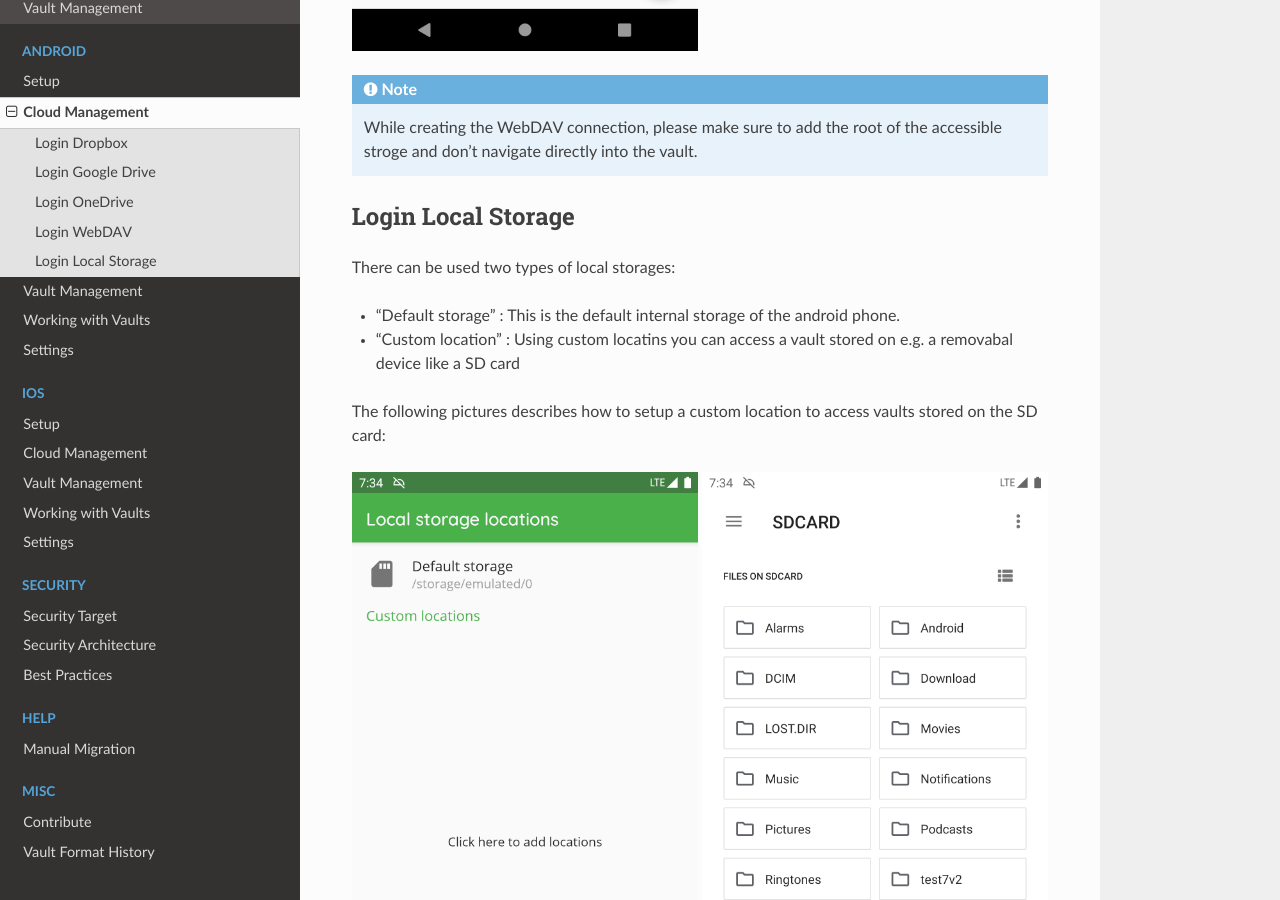
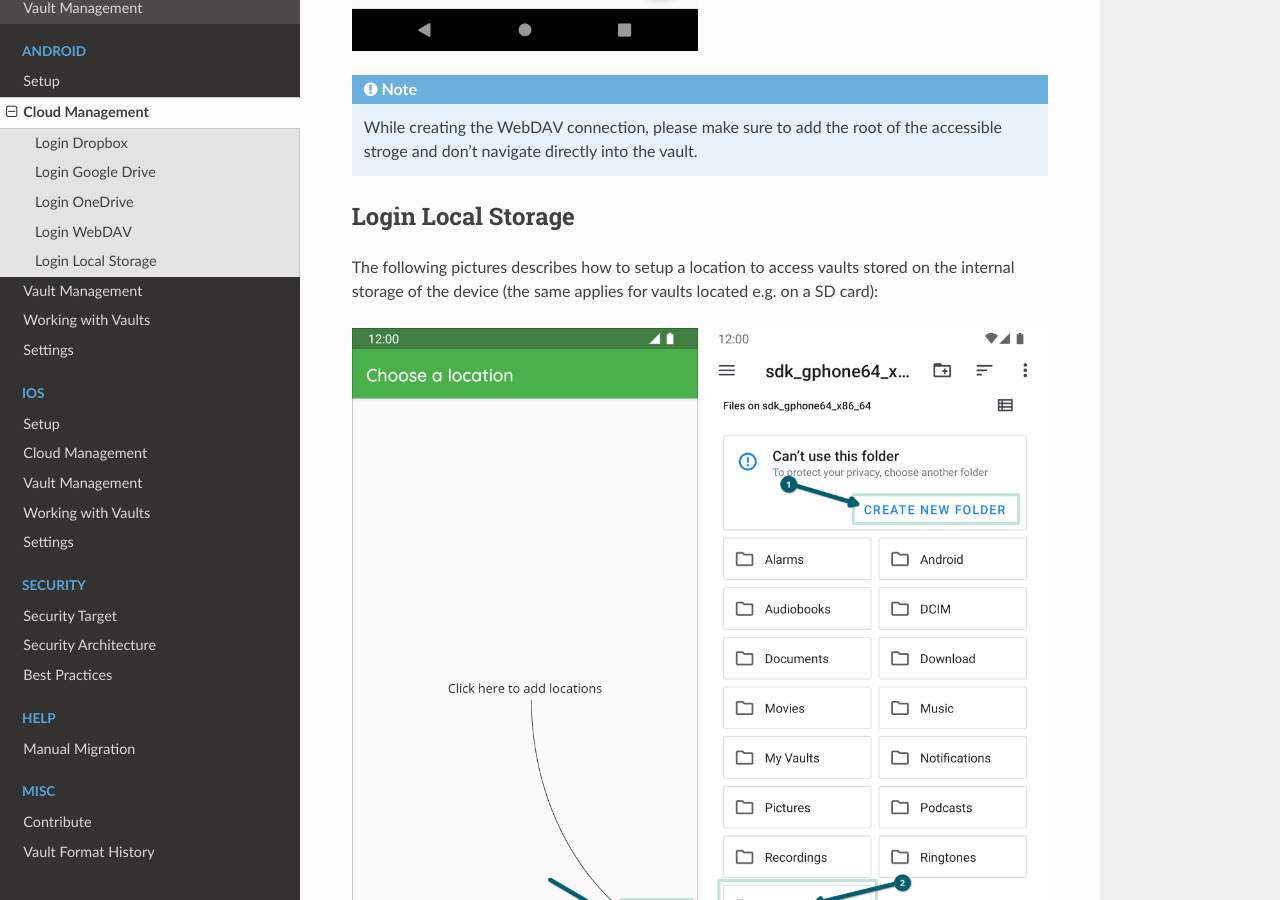
Before and after one commit to cryptomator/docs, a Sphinx documentation site: the page built from source/android/cloud-management.rst, in a window 1280 px wide and 900 px high, scrolled down 5032 px. Built offline with Sphinx 7.4.7 and the Read the Docs theme 2.0.0, drawn with Linux system fonts in a browser that asks for light colours; some of the changed text lies outside the part shown.

Commit message:
Update local storage cloud to latest implementation

```diff
--- a/source/android/cloud-management.rst
+++ b/source/android/cloud-management.rst
@@ -83,12 +83,7 @@ You can find `here <https://community.cryptomator.org/t/webdav-urls-of-common-cl
 Login Local Storage
 -----------------------
 
-There can be used two types of local storages:
-
-* "Default storage" : This is the default internal storage of the android phone.
-* "Custom location" : Using custom locatins you can access a vault stored on e.g. a removabal device like a SD card
-
-The following pictures describes how to setup a custom location to access vaults stored on the SD card:
+The following pictures describes how to setup a location to access vaults stored on the internal storage of the device (the same applies for vaults located e.g. on a SD card):
 
 .. image:: ../img/android/add-localstorage-login-provider-0.png
     :alt: How to handle cloud services with Android
@@ -106,7 +101,11 @@ The following pictures describes how to setup a custom location to access vaults
     :alt: How to handle cloud services with Android
     :width: 346px
 
-After creating the custom location, you can access it by clicking on the name of the location to add the vault or create a new vault.
+.. image:: ../img/android/add-localstorage-login-provider-4.png
+    :alt: How to handle cloud services with Android
+    :width: 346px
+
+After creating the location, you can access it by clicking on the name of the location to add a vault or create a new vault.
 
 .. note::
     If you use a custom location please make sure to add the root folder of the storage like described in the pictures and don't navigate directly into the vault.
```
Also changed, not shown: source/img/android/add-localstorage-login-provider-0.png, source/img/android/add-localstorage-login-provider-1.png, source/img/android/add-localstorage-login-provider-2.png, source/img/android/add-localstorage-login-provider-3.png, source/img/android/add-localstorage-login-provider-4.png (added).
